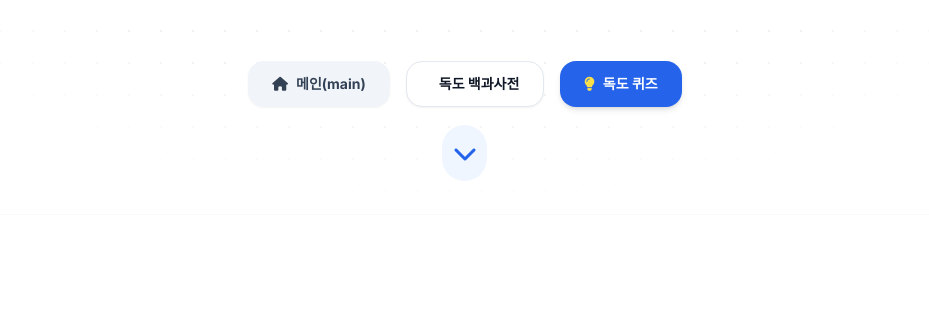
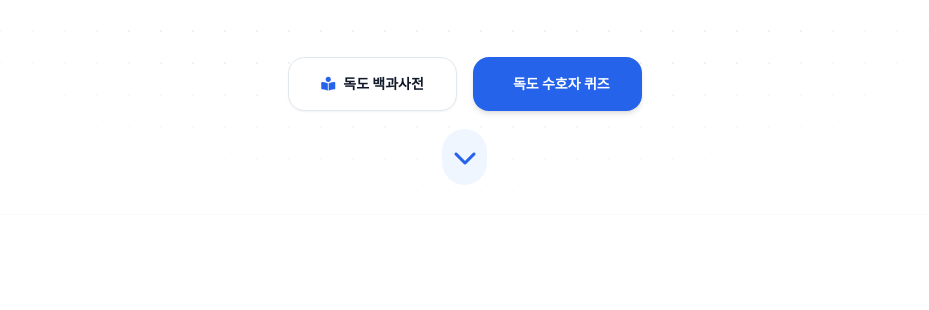
Before and after one commit to fall-in-autumn/edu01, a plain HTML site: page index.html in a window 1280 px wide. Shown: the part 465-775 px from the top of the page, without its empty margins (175-1104 px from the left). Drawn offline with nearby package versions, Linux system fonts and the light colour scheme.

Commit message:
Update index.html

```diff
--- a/index.html
+++ b/index.html
@@ -68,15 +68,12 @@
             <!-- Navigation Buttons & Scroll Down Icon -->
             <div class="flex flex-col items-center gap-8 pt-8">
                 <div class="flex flex-wrap justify-center gap-4">
-                    <!-- Main Button Added -->
-                    <a href="../index.html" class="flex items-center gap-2 px-6 py-3 bg-slate-100 text-slate-700 rounded-2xl text-sm font-bold hover:bg-slate-200 transition-all shadow-sm">
-                        <i class="fa-solid fa-house"></i> 메인(main)
+                    <!-- Updated Buttons -->
+                    <a href="./01/index.html" class="flex items-center gap-2 px-8 py-4 bg-white border border-slate-200 rounded-2xl text-sm font-bold hover:bg-slate-50 hover:border-blue-300 transition-all shadow-sm">
+                        <i class="fa-solid fa-book-open-reader text-blue-600"></i> 독도 백과사전
                     </a>
-                    <a href="./01/index.html" class="flex items-center gap-2 px-6 py-3 bg-white border border-slate-200 rounded-2xl text-sm font-bold hover:bg-slate-50 hover:border-blue-300 transition-all shadow-sm">
-                        <i class="fa-solid fa-book-bookmark text-blue-600"></i> 독도 백과사전
-                    </a>
-                    <a href="./02/02.html" class="flex items-center gap-2 px-6 py-3 bg-blue-600 text-white rounded-2xl text-sm font-bold hover:bg-blue-700 transition-all shadow-md">
-                        <i class="fa-solid fa-lightbulb text-yellow-300"></i> 독도 퀴즈
+                    <a href="./02/02.html" class="flex items-center gap-2 px-8 py-4 bg-blue-600 text-white rounded-2xl text-sm font-bold hover:bg-blue-700 transition-all shadow-md transform hover:scale-105 active:scale-95">
+                        <i class="fa-solid fa-shield-halved text-yellow-300"></i> 독도 수호자 퀴즈
                     </a>
                 </div>
 
```
